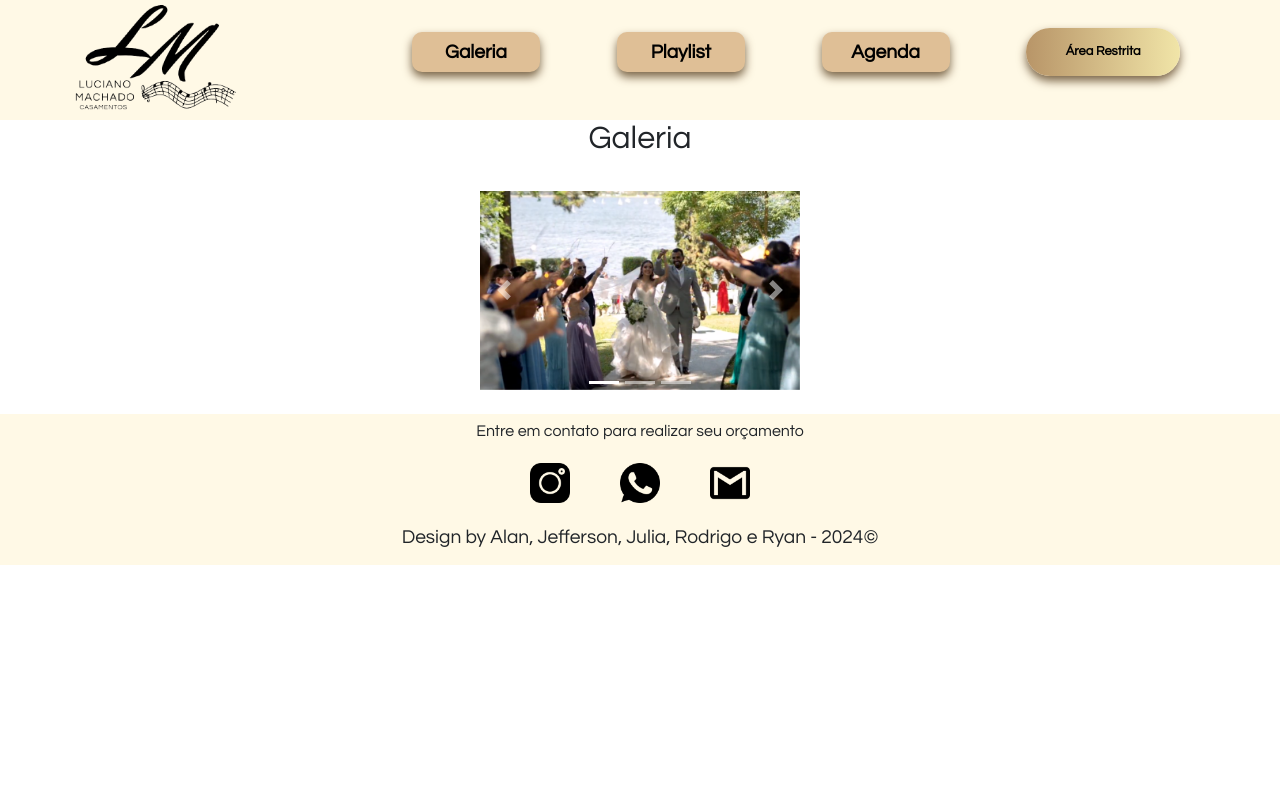
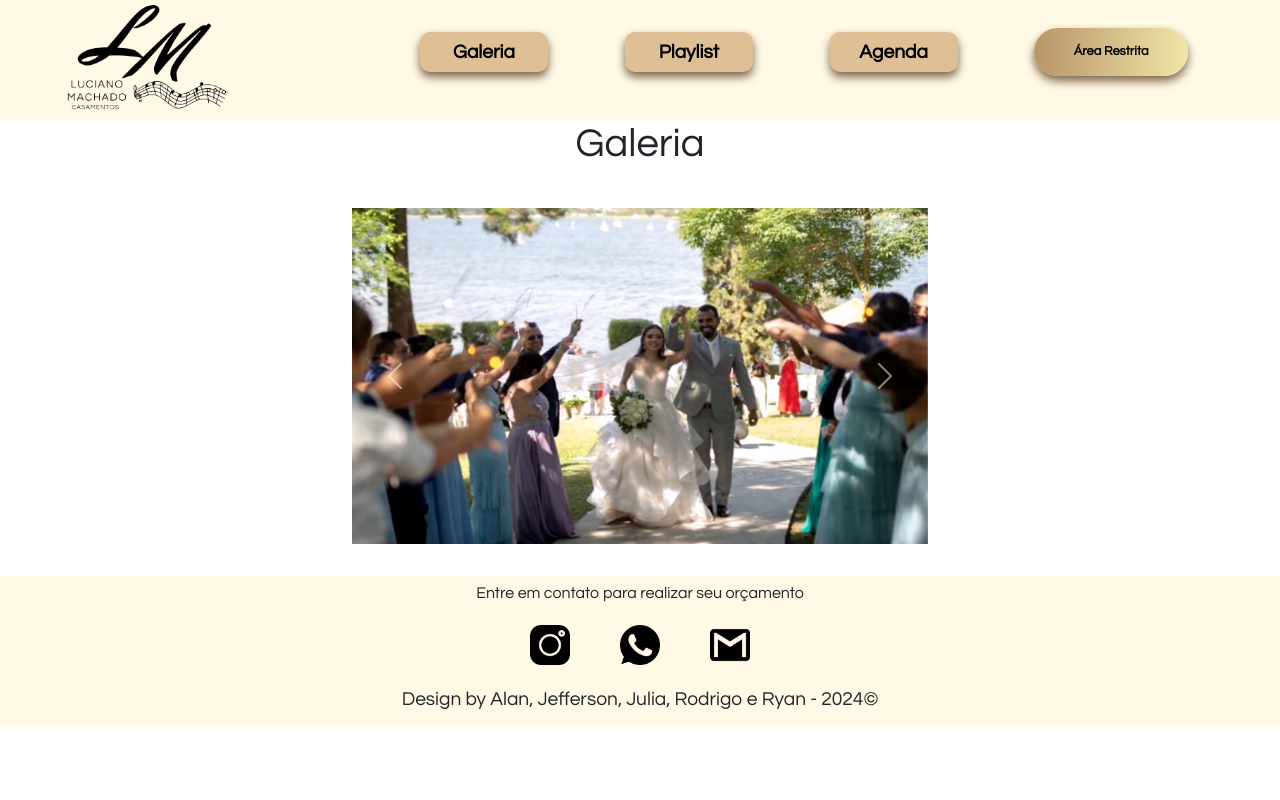
Before and after one commit to DigoPires/Luciano-Machado, a PHP site: page /galeria.html in a window 1280 px wide. Run offline with PHP 8.4, Linux system fonts and the light colour scheme; some libraries are stand-ins or nearby versions.

Commit message:
atualização carrossel

```diff
--- a/MenuPrincipal/public/CSS/galeria.css
+++ b/MenuPrincipal/public/CSS/galeria.css
@@ -1,20 +1,24 @@
-body{
-    /* background:linear-gradient(rgba(47, 15, 226, 0.308), rgba(141, 121, 31, 0.568)), url(/IMG/backgrounds/background-teste.jpg); */
+/* body{
+    background:linear-gradient(rgba(47, 15, 226, 0.308), rgba(141, 121, 31, 0.568)), url(/IMG/backgrounds/background-teste.jpg);
     height: 100vh;
-}
+} */
 
 .carousel-inner{
-    height: 30vh;
-    width: 25vw;
+    height: 50vh;
+    width: 45vw;
     display: flex;
     align-items: center;
 }
 
-.container{
-    height: 31vh;
+section{
     display: flex;
     justify-content: center;
     align-items: center;
     flex-direction: column;
-    width: 40vw;
 }
+
+main{
+    display: flex;
+    justify-content: center;
+
+}
--- a/MenuPrincipal/public/galeria.html
+++ b/MenuPrincipal/public/galeria.html
@@ -5,7 +5,7 @@
     <meta charset="UTF-8">
     <meta name="viewport" content="width=device-width, initial-scale=1.0">
     <title>Galeria</title>
-    <link rel="stylesheet" href="https://stackpath.bootstrapcdn.com/bootstrap/4.5.2/css/bootstrap.min.css">
+    <link href="https://cdn.jsdelivr.net/npm/bootstrap@5.3.3/dist/css/bootstrap.min.css" rel="stylesheet" integrity="sha384-QWTKZyjpPEjISv5WaRU9OFeRpok6YctnYmDr5pNlyT2bRjXh0JMhjY6hW+ALEwIH" crossorigin="anonymous">
     <link rel="stylesheet" href="./CSS/estrutura.css">
     <link rel="stylesheet" href="./CSS/galeria.css">
 </head>
@@ -59,43 +59,33 @@
 
     <main>
         <section>
-            <h2>Galeria</h2>
-            <div class="container">
-                <div id="myCarousel" class="carousel slide" data-ride="carousel">
-                    <!-- Indicators -->
-                    <ul class="carousel-indicators">
-                        <li data-target="#myCarousel" data-slide-to="0" class="active"></li>
-                        <li data-target="#myCarousel" data-slide-to="1"></li>
-                        <li data-target="#myCarousel" data-slide-to="2"></li>
-                    </ul>
-
-                    <!-- Slides -->
+            <h1>Galeria</h1>
+            <div id="carouselExampleIndicators" class="carousel slide">
+                <div class="carousel-indicators">
+                  <button type="button" data-bs-target="#carouselExampleIndicators" data-bs-slide-to="0" class="active" aria-current="true" aria-label="Slide 1"></button>
+                  <button type="button" data-bs-target="#carouselExampleIndicators" data-bs-slide-to="1" aria-label="Slide 2"></button>
+                  <button type="button" data-bs-target="#carouselExampleIndicators" data-bs-slide-to="2" aria-label="Slide 3"></button>
+                </div>
                 <div class="carousel-inner">
                   <div class="carousel-item active">
-                            <img src="./IMG/carrossel/img1.png" class="d-block w-100" alt="Slide 1">
+                    <img style="width: 50vw; height: 42vh;" src="./IMG/carrossel/img1.png" class="d-block w-100" alt="...">
                   </div>
                   <div class="carousel-item">
-                            <img src="./IMG/carrossel/img2.png" class="d-block w-100" alt="Slide 2">
+                    <img style="width: 50vw; height: 42vh;" src="./IMG/carrossel/img2.png" class="d-block w-100" alt="...">
                   </div>
                   <div class="carousel-item">
-                            <img src="./IMG/carrossel/img3.png" class="d-block w-100" alt="Slide 3">
+                    <img style="width: 50vw; height: 42vh;" src="./IMG/carrossel/img3.png" class="d-block w-100" alt="...">
                   </div>
                 </div>
-
-                    <!-- Left and right controls -->
-                    <a class="carousel-control-prev" href="#myCarousel" role="button" data-slide="prev">
+                <button class="carousel-control-prev" type="button" data-bs-target="#carouselExampleIndicators" data-bs-slide="prev">
                   <span class="carousel-control-prev-icon" aria-hidden="true"></span>
-                        <span class="sr-only">Previous</span>
-                    </a>
-                    <a class="carousel-control-next" href="#myCarousel" role="button" data-slide="next">
+                  <span class="visually-hidden">Previous</span>
+                </button>
+                <button class="carousel-control-next" type="button" data-bs-target="#carouselExampleIndicators" data-bs-slide="next">
                   <span class="carousel-control-next-icon" aria-hidden="true"></span>
-                        <span class="sr-only">Next</span>
-                    </a>
+                  <span class="visually-hidden">Next</span>
+                </button>
               </div>
-            </div>
-
-
-
 
         </section>
     </main>
@@ -114,9 +104,7 @@
 
     <script src="./JS/script.js"></script>
     <script src="./JS/scrollMenu.js"></script>
-    <script src="https://cdnjs.cloudflare.com/ajax/libs/jquery/3.5.1/jquery.min.js"></script>
-    <script src="https://cdnjs.cloudflare.com/ajax/libs/popper.js/1.12.9/umd/popper.min.js"></script>
-    <script src="https://stackpath.bootstrapcdn.com/bootstrap/4.5.2/js/bootstrap.min.js"></script>
+    <script src="https://cdn.jsdelivr.net/npm/bootstrap@5.3.3/dist/js/bootstrap.bundle.min.js" integrity="sha384-YvpcrYf0tY3lHB60NNkmXc5s9fDVZLESaAA55NDzOxhy9GkcIdslK1eN7N6jIeHz" crossorigin="anonymous"></script>
     <script src="./JS/navBar.js"></script>
     <script src="./JS/carrossel.js"></script>
     <script src="./JS/areaRestrita.js"></script>
```
Lines whose indentation alone changed are shown as unchanged.
